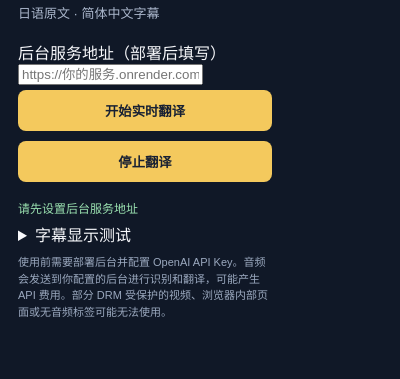
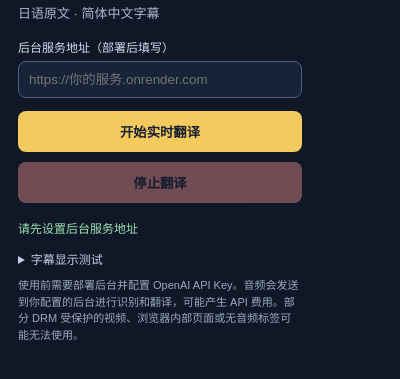
Before and after one commit to CJTAN0424/sublingo, a browser extension: page popup.html in a window 400 px wide. Shown: the part 49-428 px from the top of the page. Drawn offline with Linux system fonts and the light colour scheme.

Commit message:
Style live translation settings

```diff
--- a/popup.css
+++ b/popup.css
@@ -1,9 +1,15 @@
-body { width: 290px; margin: 0; background: #101827; color: #f7f8fb; font-family: Arial, sans-serif; }
+body { width: 320px; margin: 0; background: #101827; color: #f7f8fb; font-family: Arial, sans-serif; }
 main { padding: 18px; }
 h1 { margin: 0; font-size: 24px; letter-spacing: .2px; }
-.subtitle { margin: 6px 0 18px; color: #aab6cb; font-size: 13px; }
+.subtitle { margin: 6px 0 16px; color: #aab6cb; font-size: 13px; }
+label { display: block; margin: 0 0 6px; color: #d3dced; font-size: 12px; }
+input { box-sizing: border-box; width: 100%; padding: 10px; margin-bottom: 8px; border: 1px solid #52617a; border-radius: 8px; background: #172338; color: white; }
 button { width: 100%; padding: 11px 12px; margin: 5px 0; border: 0; border-radius: 8px; background: #f4c95d; color: #172033; font-weight: 700; cursor: pointer; }
+button:disabled { opacity: .45; cursor: not-allowed; }
+button.stop { background: #e78b8b; }
 button.secondary { background: #33445f; color: white; }
 button.text-button { background: transparent; color: #c3cee0; }
-#status { margin: 12px 0 6px; font-size: 12px; color: #9be2b1; }
-.note { margin: 8px 0 0; color: #9ba9bf; font-size: 11px; line-height: 1.5; }
+details { margin-top: 12px; }
+summary { cursor: pointer; color: #c3cee0; font-size: 12px; }
+#status { margin: 12px 0 6px; font-size: 12px; color: #9be2b1; line-height: 1.5; overflow-wrap: anywhere; }
+.note { margin: 10px 0 0; color: #9ba9bf; font-size: 11px; line-height: 1.5; }
```
